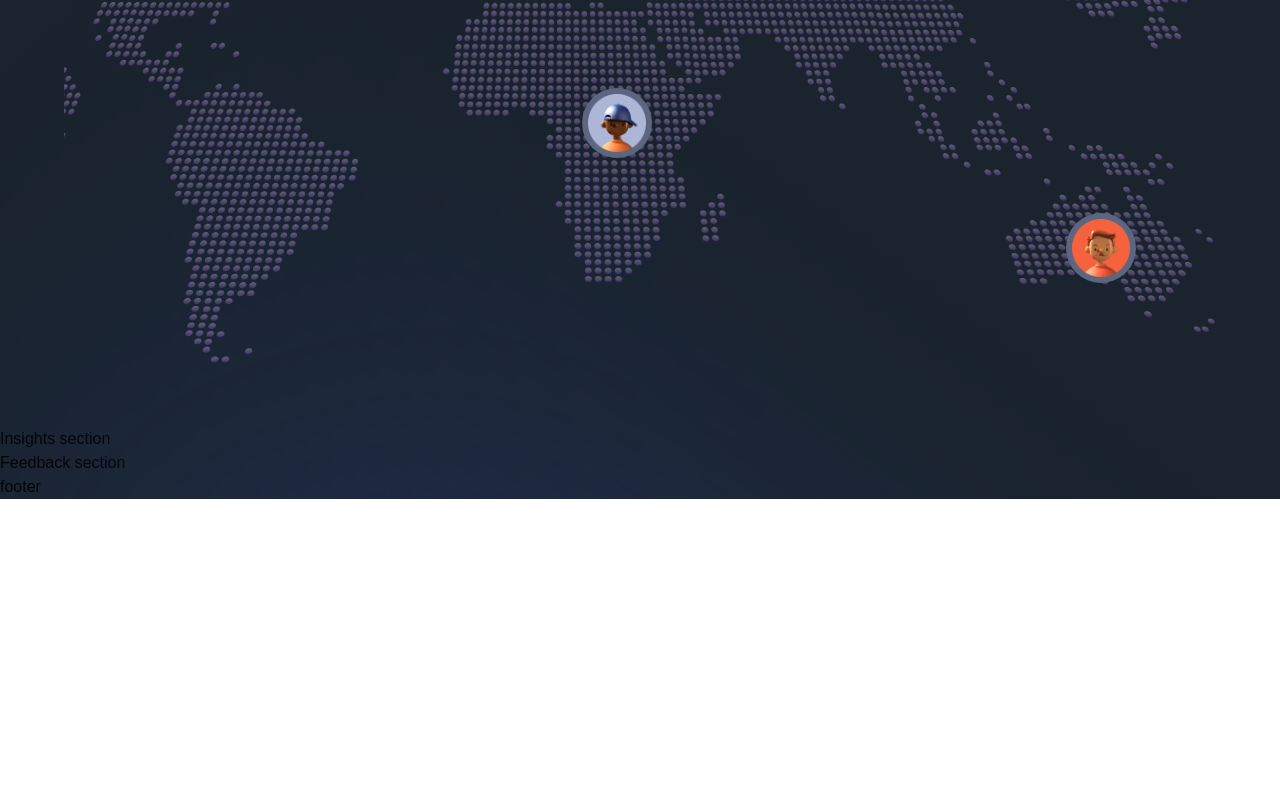
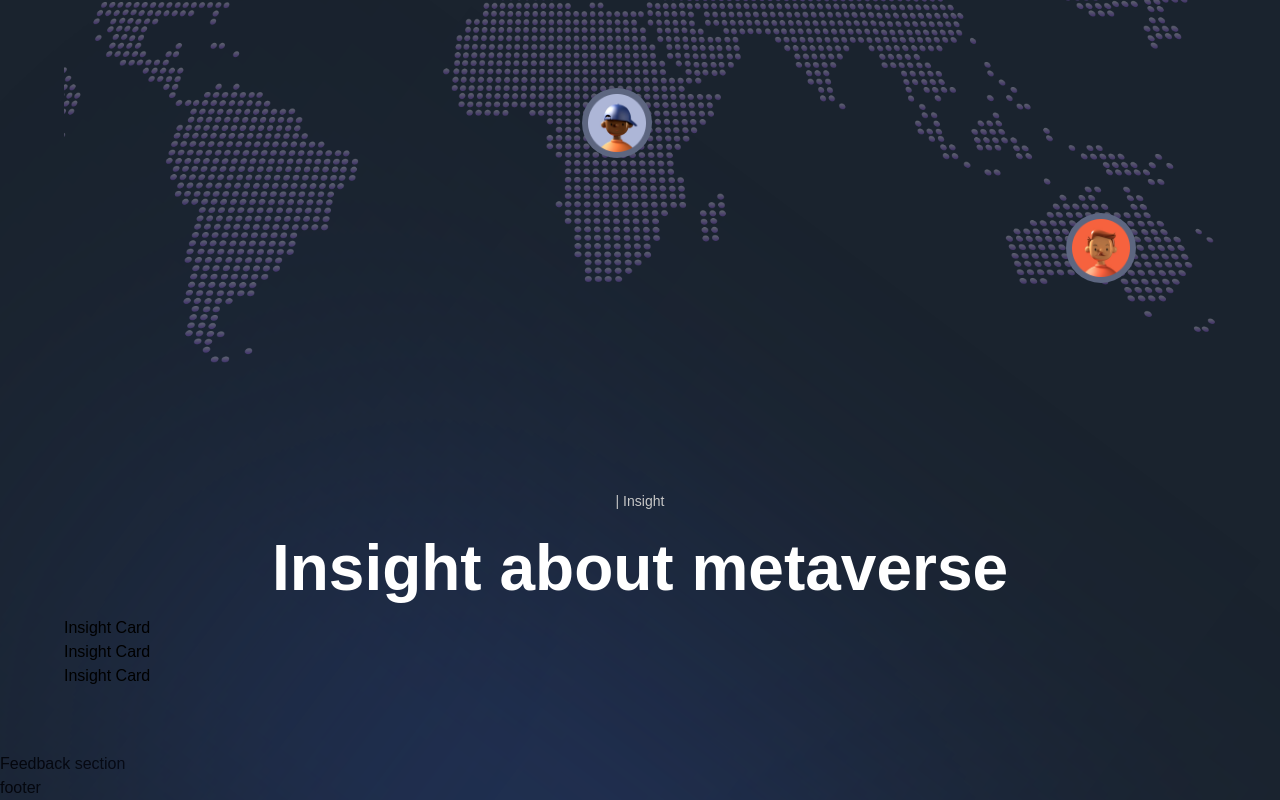
Before and after one commit to tla111/metaverse_ui, a Next.js app in the folder starter_repo/: page / in a window 1280 px wide. Shown: the part 4696-5496 px from the top of the page. Before the commit the page ends 5195 px from the top, so only its background shows below. Built offline with nearby package versions, Linux system fonts and the light colour scheme; a web font is replaced by a local one.

Commit message:
created logic for insights

```diff
--- a/starter_repo/sections/Insights.jsx
+++ b/starter_repo/sections/Insights.jsx
@@ -9,8 +9,20 @@ import { InsightCard, TitleText, TypingText } from '../components';
 
 
 const Insights = () => (
-  <section>
-    Insights section
+  <section className={`${styles.paddings} relative z-10`}>
+    <motion.div
+      variants={staggerContainer}
+      initial="hidden"
+      whileInView="show"
+      viewport={{ once: false, amount: 0.25 }}
+      className={`${styles.innerWidth} mx-auto flex flex-col`}
+    >
+      <TypingText title="| Insight" textStyles="text-center" />
+      <TitleText title={<>Insight about metaverse</>} textStyles="text-center" />
+      {insights.map((item, index) => (
+        <InsightCard key={`insight-${index}`} {...item} index={index + 1} />
+      ))}
+    </motion.div>
   </section>
 );
 
```
